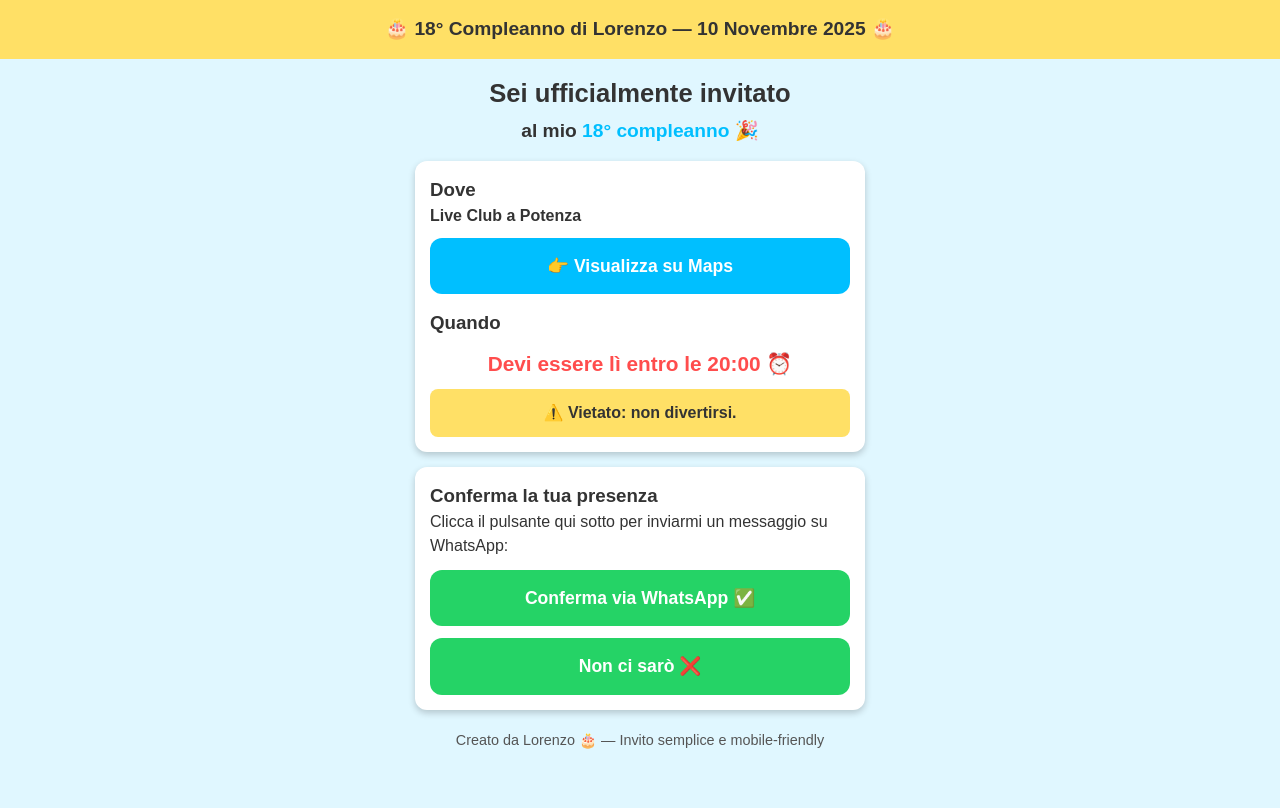
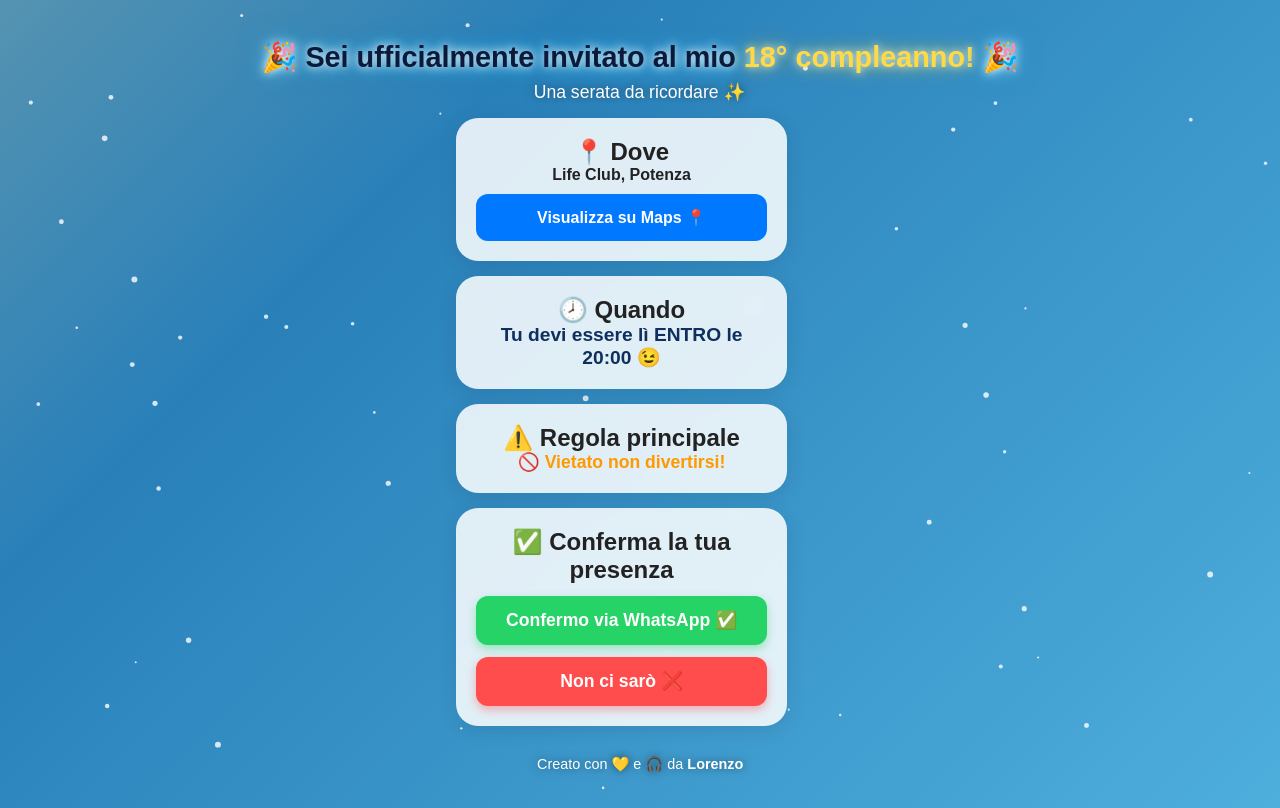
Before and after one commit to LorenzoGasparrini/compleannolg47studios, a plain HTML site: page index.html in a window 1280 px wide. Drawn offline with Linux system fonts and the light colour scheme.

Commit message:
Redesign invitation page with animated background
Ho modificato tutto il css e ho messo un picco js per lo stile. funziona tutto. nel caso non vada sul telefono ricarico il tutto

```diff
--- a/index.html
+++ b/index.html
@@ -3,55 +3,62 @@
 <head>
   <meta charset="UTF-8">
   <meta name="viewport" content="width=device-width, initial-scale=1.0">
-<title>Invito — 18° Compleanno di Lorenzo 🎉</title>
+  <title>Lorenzo's 18° Party 🎉</title>
   <link rel="stylesheet" href="style.css">
 </head>
 <body>
+  <!-- Sfondo animato -->
+  <canvas id="particles"></canvas>
 
-<div class="banner">🎂 18° Compleanno di Lorenzo — 10 Novembre 2025 🎂</div>
-
-<main class="container">
-
-  <header class="hero fade-in">
-    <h1>Sei ufficialmente invitato</h1>
-    <h2>al mio <span class="accent">18° compleanno</span> 🎉</h2>
+  <header class="hero">
+    <h1 class="hero-title">
+      🎉 Sei ufficialmente invitato al mio <span class="highlight">18° compleanno!</span> 🎉
+    </h1>
+    <p class="subtitle fade-in">Una serata da ricordare ✨</p>
   </header>
 
-  <section class="card info fade-in">
-    <h3>Dove</h3>
-    <p><strong>Live Club a Potenza</strong></p>
-    <a href="https://www.google.com/maps/place/Life+Club/@40.6233237,15.7852696,17z/data=!3m1!4b1!4m6!3m5!1s0x1338e2a2ce611c89:0x39a6deef0abd0ad8!8m2!3d40.6233197!4d15.7878445!16s%2Fg%2F11gc16v9hx?entry=ttu&g_ep=EgoyMDI1MTAyOC4wIKXMDSoASAFQAw%3D%3D" target="_blank" class="map-btn">
-      👉 Visualizza su Maps
+  <main>
+    <section class="card fade-up">
+      <h2>📍 Dove</h2>
+      <p><strong>Life Club, Potenza</strong></p>
+      <a href="https://www.google.com/maps/place/Life+Club/@40.6233237,15.7852696,17z/data=!3m1!4b1!4m6!3m5!1s0x1338e2a2ce611c89:0x39a6deef0abd0ad8!8m2!3d40.6233197!4d15.7878445!16s%2Fg%2F11gc16v9hx?entry=ttu&g_ep=EgoyMDI1MTAyOS4xIKXMDSoASAFQAw%3D%3D"
+         target="_blank" class="map-btn">
+        Visualizza su Maps 📍
+      </a>
+    </section>
+
+    <section class="card fade-up delay-1">
+      <h2>🕗 Quando</h2>
+      <p class="time">Tu devi essere lì <strong>ENTRO le 20:00</strong> 😉</p>
+    </section>
+
+    <section class="card fade-up delay-2">
+      <h2>⚠️ Regola principale</h2>
+      <p class="warning">🚫 Vietato non divertirsi!</p>
+    </section>
+
+    <section class="card fade-up delay-3">
+      <h2>✅ Conferma la tua presenza</h2>
+      <a
+        href="https://wa.me/393791505885?text=Ehy!%20Poich%C3%A8%20sono%20una%20persona%20molto%20cool%20potr%C3%B2%20esserci%20al%20tuo%20compleanno!%20"
+        target="_blank"
+        class="whatsapp-btn confirm">
+        Confermo via WhatsApp ✅
       </a>
 
-    <h3>Quando</h3>
-    <p class="important-time">Devi essere lì <strong>entro le 20:00</strong> ⏰</p>
-
-    <div class="warning fade-in">
-      ⚠️ <strong>Vietato:</strong> non divertirsi.
-    </div>
-  </section>
-
-  <section class="card rsvp fade-in">
-    <h3>Conferma la tua presenza</h3>
-    <p>Clicca il pulsante qui sotto per inviarmi un messaggio su WhatsApp:</p>
       <a
-      href="https://wa.me/393791505885?text=Ciao%20Lorenzo%2C%20confermo%20la%20mia%20presenza%20al%20tuo%2018%C2%B0%20compleanno%21"
-      target="_blank"
-      class="whatsapp-btn">
-      Conferma via WhatsApp ✅
-    </a>
-    <a
-    href="https://wa.me/393791505885?text=Ciao%20Lorenzo%2C%20purtroppo%20non%20posso%20partecipare%20al%20tuo%2018%C2%B0%20compleanno."
+        href="https://wa.me/393791505885?text=Ehy!%20Purtroppo%20non%20posso%20esserci%20alla%20festa%2C%20ma%20appena%20ti%20vedo%20ti%20fornisco%2010%20mila%20euro...%20"
         target="_blank"
         class="whatsapp-btn decline">
         Non ci sarò ❌
       </a>
     </section>
-
-  <footer class="muted small center">Creato da Lorenzo 🎂 — Invito semplice e mobile-friendly</footer>
-
   </main>
 
+  <footer class="fade-in">
+    <p>Creato con 💛 e 🎧 da <strong>Lorenzo</strong></p>
+  </footer>
+
+  <script src="script.js"></script>
 </body>
 </html>
--- a/script.js
+++ b/script.js
@@ -1,103 +1,39 @@
-import { initializeApp } from "https://www.gstatic.com/firebasejs/10.14.0/firebase-app.js";
-import { getDatabase, ref, set, onValue, remove } from "https://www.gstatic.com/firebasejs/10.14.0/firebase-database.js";
+// ✨ Particelle sullo sfondo
+const canvas = document.getElementById("particles");
+const ctx = canvas.getContext("2d");
+canvas.style.pointerEvents = "none"; // non blocca lo scroll
 
-// 🔹 Config Firebase (metti il tuo progetto!)
-const firebaseConfig = {
-  apiKey: "AIzaSyClaVE8lvlMeixx9V9_C2IAiDAuHbKkBHU",
-  authDomain: "compleannooo.firebaseapp.com",
-  databaseURL: "https://compleannooo-default-rtdb.europe-west1.firebasedatabase.app",
-  projectId: "compleannooo",
-  storageBucket: "compleannooo.firebasestorage.app",
-  messagingSenderId: "1067822649113",
-  appId: "1:1067822649113:web:966ace24c57e2f8a17bf88"
-};
+let particles = [];
 
-const app = initializeApp(firebaseConfig);
-const db = getDatabase(app);
+function resizeCanvas() {
+  canvas.width = window.innerWidth;
+  canvas.height = window.innerHeight;
+}
+window.addEventListener("resize", resizeCanvas);
+resizeCanvas();
 
-document.addEventListener("DOMContentLoaded", () => {
+for (let i = 0; i < 60; i++) {
+  particles.push({
+    x: Math.random() * canvas.width,
+    y: Math.random() * canvas.height,
+    r: Math.random() * 2 + 1,
+    dx: (Math.random() - 0.5) * 0.5,
+    dy: (Math.random() - 0.5) * 0.5,
+  });
+}
 
-  const select = document.getElementById("name-select");
-  const confirmBtn = document.getElementById("confirm-btn");
-  const confirmedList = document.getElementById("confirmed-list");
-  const confirmedCount = document.getElementById("confirmed-count");
-  const confermeRef = ref(db, "conferme");
-
-  // Lista confermati in tempo reale
-  onValue(confermeRef, snapshot => {
-    const data = snapshot.val() || {};
-    confirmedList.innerHTML = "";
-    const confermati = Object.values(data);
-    confirmedCount.textContent = `${confermati.length} persona${confermati.length !== 1 ? "e" : ""}`;
-    if(confermati.length === 0) {
-      confirmedList.innerHTML = "<li>Nessuna conferma ancora</li>";
-    } else {
-      confermati.forEach(c => {
-        const li = document.createElement("li");
-        li.textContent = c.name;
-        confirmedList.appendChild(li);
-      });
-    }
-  });
-
-  // Conferma presenza
-  confirmBtn.addEventListener("click", () => {
-    const name = select.value;
-    if(!name) return alert("Seleziona un nome!");
-    set(ref(db, "conferme/"+name), {name, time: new Date().toISOString()})
-      .then(()=> alert("Conferma inviata! 🎉"))
-      .catch(err=> alert("Errore: "+err));
-  });
-
-  // Admin
-  const adminUser = document.getElementById("admin-user");
-  const adminPass = document.getElementById("admin-pass");
-  const adminLogin = document.getElementById("admin-login");
-  const adminLogout = document.getElementById("admin-logout");
-  const adminPanel = document.getElementById("admin-panel");
-  const adminList = document.getElementById("admin-list");
-  const adminReset = document.getElementById("admin-reset");
-
-  const ADMIN = {user:"lorenzo", pass:"birthday"};
-
-  adminLogin.addEventListener("click", ()=>{
-    if(adminUser.value===ADMIN.user && adminPass.value===ADMIN.pass){
-      adminPanel.style.display="block";
-      adminLogout.style.display="inline-block";
-      adminLogin.style.display="none";
-      adminUser.style.display="none";
-      adminPass.style.display="none";
-
-      // Aggiorna lista admin in realtime
-      onValue(confermeRef, snapshot=>{
-        const data = snapshot.val() || {};
-        adminList.innerHTML="";
-        const arr = Object.values(data);
-        if(arr.length===0){
-          const li = document.createElement("li");
-          li.textContent="Nessuna conferma ancora";
-          adminList.appendChild(li);
-        } else {
-          arr.forEach((c,i)=>{
-            const li = document.createElement("li");
-            li.textContent=`${i+1}. ${c.name} — ${new Date(c.time).toLocaleString()}`;
-            adminList.appendChild(li);
-          });
-        }
-      });
-    } else alert("Credenziali errate");
-  });
-
-  adminLogout.addEventListener("click", ()=>{
-    adminPanel.style.display="none";
-    adminLogout.style.display="none";
-    adminLogin.style.display="inline-block";
-    adminUser.style.display="inline-block";
-    adminPass.style.display="inline-block";
-  });
-
-  adminReset.addEventListener("click", ()=>{
-    if(confirm("Vuoi davvero cancellare tutte le conferme?")) remove(confermeRef);
-  });
-
-});
+function draw() {
+  ctx.clearRect(0, 0, canvas.width, canvas.height);
+  ctx.fillStyle = "rgba(255,255,255,0.8)";
+  for (let p of particles) {
+    ctx.beginPath();
+    ctx.arc(p.x, p.y, p.r, 0, Math.PI * 2);
+    ctx.fill();
+    p.x += p.dx;
+    p.y += p.dy;
+    if (p.x < 0 || p.x > canvas.width) p.dx *= -1;
+    if (p.y < 0 || p.y > canvas.height) p.dy *= -1;
+  }
+  requestAnimationFrame(draw);
+}
+draw();
--- a/style.css
+++ b/style.css
@@ -1,137 +1,148 @@
-/* Reset base */
 * {
-  box-sizing: border-box;
   margin: 0;
   padding: 0;
+  box-sizing: border-box;
 }
 
 body {
-  font-family: Arial, sans-serif;
-  background: #e0f7ff;
-  color: #333;
-  line-height: 1.5;
+  font-family: "Poppins", sans-serif;
+  color: #222;
+  display: flex;
+  flex-direction: column;
+  align-items: center;
+  min-height: 100vh;
+  padding: 20px;
+  overflow-x: hidden;
+  background: linear-gradient(-45deg, #6dd5fa, #2980b9, #fddb92, #a1c4fd);
+  background-size: 400% 400%;
+  animation: gradientMove 12s ease infinite;
 }
 
-.banner {
-  background: #ffe066;
-  text-align: center;
-  padding: 15px;
-  font-size: 1.2em;
-  font-weight: bold;
+@keyframes gradientMove {
+  0% { background-position: 0% 50%; }
+  50% { background-position: 100% 50%; }
+  100% { background-position: 0% 50%; }
 }
 
-.container {
-  max-width: 480px;
-  margin: auto;
-  padding: 15px;
+/* Hero */
+.hero {
+  text-align: center;
+  margin-top: 20px;
 }
 
-.hero h1 {
-  font-size: 1.6em;
-  text-align: center;
-  margin-bottom: 5px;
+.hero-title {
+  font-size: 1.8rem;
+  font-weight: 800;
+  color: #0b1a3a;
+  text-shadow: 0 0 10px rgba(255,255,255,0.6);
+  animation: glowText 2.5s ease-in-out infinite alternate;
 }
 
-.hero h2 {
-  font-size: 1.2em;
-  text-align: center;
+.highlight {
+  color: #ffda44;
+  text-shadow: 0 0 8px rgba(255,255,255,0.8), 0 0 20px rgba(255,215,0,0.7);
 }
 
-.hero .accent {
-  color: #00bfff;
+.subtitle {
+  font-size: 1.1rem;
+  color: #fff;
+  text-shadow: 0 0 10px rgba(0,0,0,0.5);
+  margin-top: 8px;
+  opacity: 0.9;
 }
 
-.card {
-  background: #fff;
-  margin: 15px 0;
-  padding: 15px;
-  border-radius: 12px;
-  box-shadow: 0 3px 7px rgba(0,0,0,0.2);
+@keyframes glowText {
+  from { text-shadow: 0 0 10px #fff, 0 0 20px #6dd5fa, 0 0 30px #2980b9; }
+  to { text-shadow: 0 0 20px #fff, 0 0 40px #fddb92, 0 0 60px #fddb92; }
 }
 
-.warning {
-  background: #ffe066;
-  padding: 12px;
-  border-radius: 8px;
-  margin-top: 10px;
-  font-weight: bold;
+/* Cards */
+.card {
+  background: rgba(255, 255, 255, 0.85);
+  border-radius: 22px;
+  box-shadow: 0 4px 20px rgba(0,0,0,0.1);
+  padding: 20px;
+  margin: 15px 0;
+  width: 90%;
+  max-width: 420px;
   text-align: center;
+  backdrop-filter: blur(6px);
 }
 
 .map-btn {
   display: block;
-  text-align: center;
-  background: #00bfff;
-  color: #fff;
-  padding: 15px 0;
+  background: #0078ff;
+  color: white;
+  padding: 14px;
   border-radius: 12px;
+  margin-top: 10px;
   text-decoration: none;
-  font-weight: bold;
-  font-size: 1.1em;
-  margin: 10px 0 15px 0;
-  transition: transform 0.2s;
+  font-weight: 600;
+  transition: transform 0.2s, background 0.3s;
 }
-
-.map-btn:hover {
-  transform: scale(1.05);
-}
-
-.important-time {
-  font-size: 1.3em;
-  font-weight: bold;
-  color: #ff4d4d;
-  text-align: center;
-  margin: 10px 0;
-}
+.map-btn:hover { transform: scale(1.05); background: #005edb; }
 
 .whatsapp-btn {
   display: block;
   width: 100%;
   text-align: center;
-  background: #25D366;
   color: #fff;
-  padding: 15px 0;
+  padding: 14px 0;
   border-radius: 12px;
   text-decoration: none;
   font-weight: bold;
+  font-size: 1.1em;
   margin-top: 12px;
-  font-size: 1.1em;
-  transition: transform 0.2s;
+  transition: all 0.3s ease;
+}
+.whatsapp-btn.confirm { background: #25D366; box-shadow: 0 4px 10px rgba(37,211,102,0.4); }
+.whatsapp-btn.decline { background: #ff4d4d; box-shadow: 0 4px 10px rgba(255,77,77,0.4); }
+.whatsapp-btn:hover { transform: translateY(-3px); opacity: 0.9; }
+
+.time {
+  font-size: 1.2em;
+  color: #0f2f5f;
+  font-weight: bold;
 }
 
-.whatsapp-btn:hover {
-  transform: scale(1.05);
+.warning {
+  color: #ff9900;
+  font-weight: 700;
+  font-size: 1.1em;
 }
 
-.link {
-  color: #00bfff;
-  text-decoration: none;
+footer {
+  margin-top: auto;
+  padding: 15px 0;
+  color: #fff;
+  font-size: 0.9em;
+  opacity: 0.9;
+  text-shadow: 0 0 10px rgba(0,0,0,0.5);
 }
 
-.link:hover {
-  text-decoration: underline;
+/* Animazioni */
+.fade-in { animation: fadeIn 1s ease forwards; }
+.fade-up { animation: fadeUp 1.2s ease forwards; }
+.delay-1 { animation-delay: 0.3s; }
+.delay-2 { animation-delay: 0.6s; }
+.delay-3 { animation-delay: 0.9s; }
+
+@keyframes fadeIn {
+  from { opacity: 0; transform: scale(0.95); }
+  to { opacity: 1; transform: scale(1); }
+}
+@keyframes fadeUp {
+  from { opacity: 0; transform: translateY(30px); }
+  to { opacity: 1; transform: translateY(0); }
 }
 
-.muted {
-  text-align: center;
-  color: #555;
-  margin-top: 20px;
-  font-size: 0.9em;
+/* Particelle */
+#particles {
+  position: fixed;
+  top: 0;
+  left: 0;
+  width: 100%;
+  height: 100%;
+  z-index: -1;
+  pointer-events: none; /* 🔥 evita di bloccare lo scroll */
 }
-
-.fade-in {
-  animation: fadeIn 1s ease forwards;
-  opacity:0;
-}
-
-@keyframes fadeIn {
-  to {opacity:1;}
-}
-
-/* Mobile tweaks */
-@media (max-width: 500px) {
-  .hero h1 { font-size: 1.5em; }
-  .hero h2 { font-size: 1.1em; }
-  .card { padding: 12px; }
-  .whatsapp-btn, .map-btn { font-size: 1em; padding: 14px 0; }
-}
```
Lines whose indentation alone changed are shown as unchanged.
